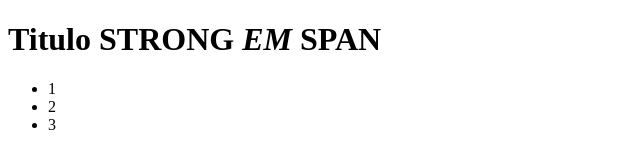
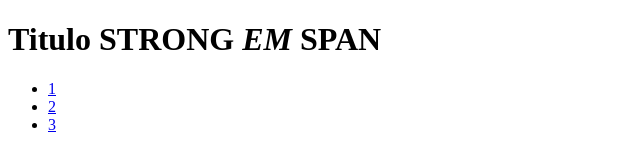
Before and after one commit to LusoNetto/study-of-html, a plain HTML site: page index.html in a window 1280 px wide. Shown: the full height of the page, 0-640 px from the left. Drawn offline with Linux system fonts and the light colour scheme.

Commit message:
add tag a

```diff
--- a/index.html
+++ b/index.html
@@ -10,9 +10,9 @@
     <div>
         <h1>Titulo <strong>STRONG</strong> <em>EM</em> <span>SPAN</span></h1>
         <ul>
-            <li>1</li>
-            <li>2</li>
-            <li>3</li>
+            <li><a href="/">1</a></li>
+            <li><a href="/">2</a></li>
+            <li><a href="/">3</a></li>
         </ul>
     </div>
 </body>
```
